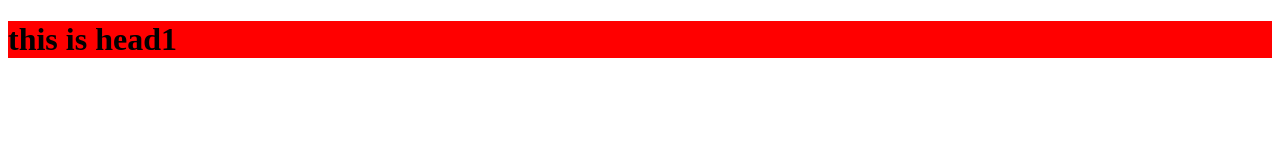
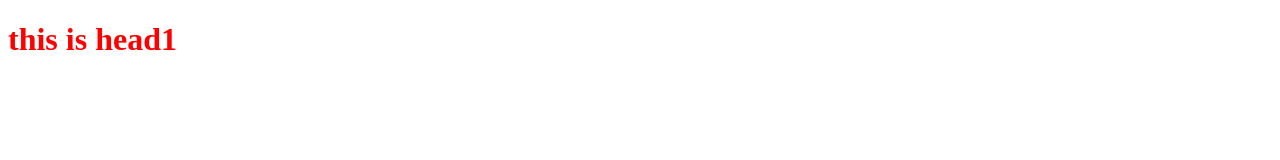
Before and after one commit to ArsalHussain14/2022-10-22, a plain HTML site: page index.html in a window 1280 px wide. Drawn offline with Linux system fonts and the light colour scheme.

Commit message:
added color correctly

```diff
--- a/index.html
+++ b/index.html
@@ -7,7 +7,7 @@
     <title>Document</title>
 </head>
 <body>
-    <h1 style="background-color: red;" >this is head1</h1>
+    <h1 style="color: red;" >this is head1</h1>
 
 </body>
 </html>
```
